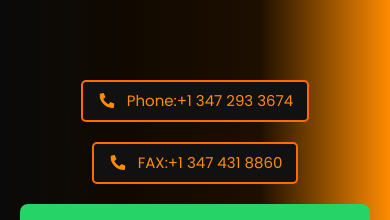
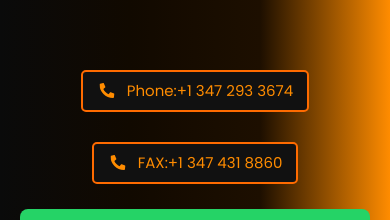
Before and after one commit to EmmanuelHexer/business2, a React (Vite) app: page /product/1 in a window 390 px wide. Shown: the part 374-594 px from the top of the page. Built offline with nearby package versions, Linux system fonts and the light colour scheme; no server answers; a web font is replaced by a local one.

Commit message:
new changes

```diff
--- a/src/Styles/responsive.css
+++ b/src/Styles/responsive.css
@@ -56,7 +56,7 @@
   .product-details img {
     width: 100%;
     max-width: 600px;
-    height: 400px;
+    height: 250px;
     display: block;
     gap: 0;
     margin-bottom: 1rem;
@@ -251,7 +251,7 @@
   }
 
   .details-description {
-    font-size: 1.4rem;
+    font-size: 1.45rem;
   }
 
   .product-details {
@@ -259,7 +259,7 @@
   }
 
   .details-contact p {
-    margin: 0;
+    margin: 0.5rem;
     padding: 0.75rem 1.35rem;
   }
 
```
